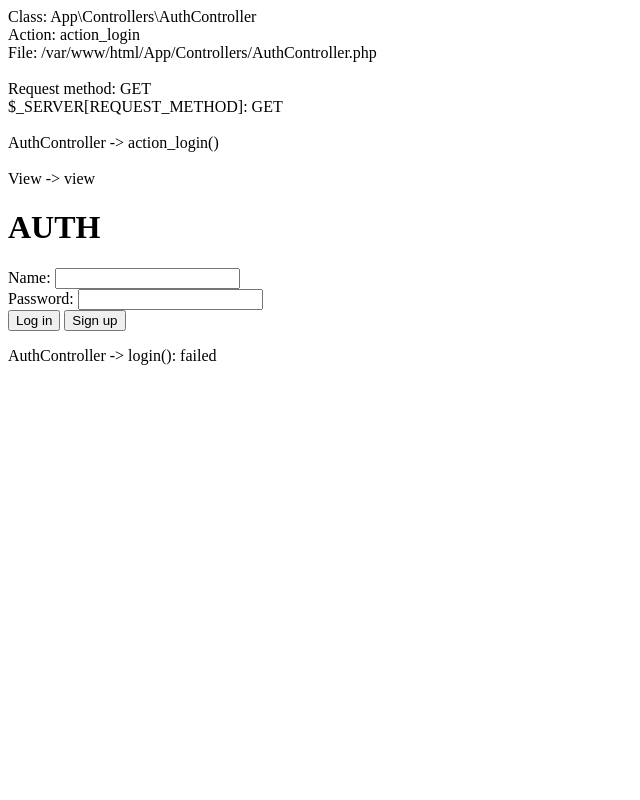
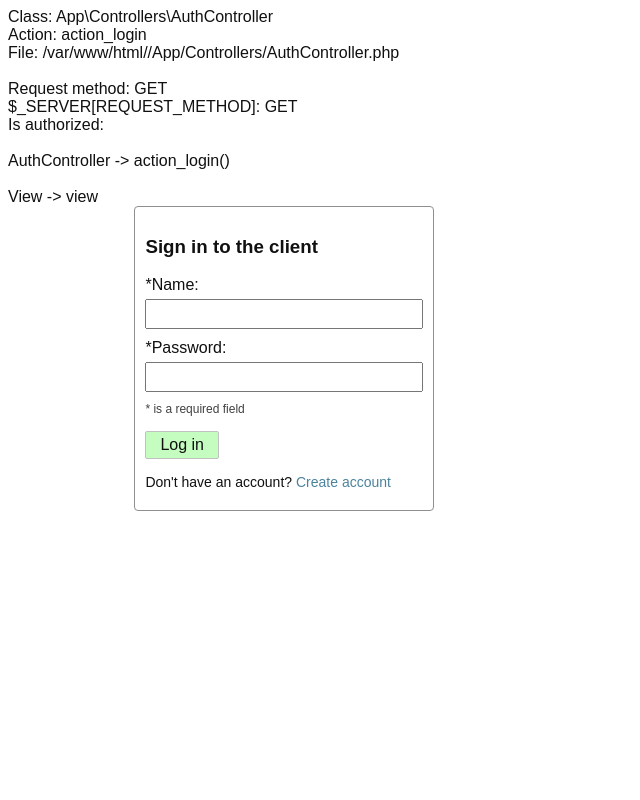
Before and after one commit to RShabanov/web_project, a PHP site: page /login in a window 1280 px wide. Shown: the whole page, without its empty margins (0-640 px from the left). Run offline with PHP 8.4, Linux system fonts and the light colour scheme; some libraries are stand-ins or nearby versions.

Commit message:
Add RegisterController but have a problem with redirection and registration

```diff
--- a/App/Config/routes.php
+++ b/App/Config/routes.php
@@ -20,5 +20,9 @@ return array(
     '/login' => [
         'controller' => 'auth',
         'action' => 'login'
-    ]
+    ],
+    '/create-account' => [
+        'controller' => 'register',
+        'action' => 'create_account'
+    ],
 );
--- a/App/Controllers/AuthController.php
+++ b/App/Controllers/AuthController.php
@@ -10,6 +10,7 @@ use App\Session;
 
 
 class AuthController extends BaseController {
+
     public function action_login() {
         if (Session::is_authorized()) {
             $this->response()->redirect('tasks/list');
@@ -18,20 +19,21 @@ class AuthController extends BaseController {
 
         $auth = new Auth;
         $auth->fill($this->request->post());
-        $this->response()->view('auth', compact('auth'));
 
+        if ($this->request->method() === 'POST') {
             if ($auth->match()) {
                 echo 'AuthController -> login(): successful<br>';
                 echo 'User_id: ' . $auth->user_id . '<br>';
                 Session::authorize($auth->user_id);
 
-            echo Session::is_authorized() . '<br>';
                 $this->response()->redirect('tasks/list');
             }
             else {
                 echo 'AuthController -> login(): failed';
+            }
+        }
 
-        }
+        $this->response()->view('auth', compact('auth'));
     }
 
     public function action_logout() {
@@ -40,9 +42,4 @@ class AuthController extends BaseController {
         $this->response()->redirect('login');
 
     }
-
-    public function action_signup() {
-        echo '<br>AuthController -> action_signup()<br>';
-
 }
-}
--- a/App/Controllers/BaseController.php
+++ b/App/Controllers/BaseController.php
@@ -13,10 +13,13 @@ class BaseController {
     public function __construct(Request $request) {
         $this->request = $request;
 
-        if (!Session::is_authorized() &&
-            !preg_match('~^/login$~', $this->request->url())) {
-            $this->response()->redirect('login');
-        }
+        echo 'Is authorized: ' . Session::is_authorized() . '<br>';
+
+        // if (!Session::is_authorized() &&
+        //     !preg_match('/AuthController$/', static::class) &&
+        //     !preg_match('/RegisterController$/', static::class)) {
+        //         $this->response()->redirect('login');
+        // }
     }
 
     public function response() {
--- a/App/Models/Auth.php
+++ b/App/Models/Auth.php
@@ -18,7 +18,7 @@ class Auth extends BaseModel {
     protected function is_valid() {
         if (parent::is_valid()) {
             if (empty($this->name) || empty($this->password))
-                $this->errors['authorization'] = 'Incorrect name or password';
+                $this->errors['authorization'] = 'All fields must be filled';
 
             return !$this->has_errors();
         }
@@ -26,7 +26,7 @@ class Auth extends BaseModel {
     }
 
     public function match() {
-        if (!empty($this->name) && !empty($this->password)) {
+        if ($this->is_valid()) {
             $set = [
                 ':name' => $this->name
             ];
@@ -39,6 +39,12 @@ class Auth extends BaseModel {
                         $this->user_id = intval($user['id']);
                         return true;
                     }
+                    else {
+                        $this->errors['authorization'] = 'Incorrect name or password';
+                    }
+                }
+                else {
+                    $this->errors['authorization'] = 'Incorrect name or password';
                 }
             }
         }
--- a/App/Models/BaseModel.php
+++ b/App/Models/BaseModel.php
@@ -29,11 +29,9 @@ class BaseModel {
                 $data[$attribute] = $this->$attribute;
             }
 
-            $sql->execute($data);
+            return $sql->execute($data);
 
-            print_r($sql->errorInfo());
-
-            return $sql->rowCount() === 1;
+            // return $sql->rowCount() === 1;
         }
         return false;
     }
@@ -46,11 +44,7 @@ class BaseModel {
                 $set[] = '`' . $attribute . '` = :' . $attribute;
             }
 
-            echo '<br>';
-            print_r($set);
-            echo '<br>';
-
-            $sql = static::get_db()->prepare('UPDATE `' . static::$table . '` SET ' . implode(', ', $set) . ' WHERE id = :id LIMIT 1;');
+            $sql = static::get_db()->prepare('UPDATE `' . static::$table . '` SET ' . implode(', ', $set) . ' WHERE `id` = :id LIMIT 1;');
 
             $data = [];
 
@@ -60,11 +54,9 @@ class BaseModel {
 
             $data['id'] = $this->id;
 
-            $sql->execute($data);
+            return $sql->execute($data);
 
-            if (empty($sql->errorInfo()))
-                return true;
-
+            // return $sql->rowCount() === 1;
         }
         return false;
     }
@@ -76,11 +68,14 @@ class BaseModel {
             $data = [];
             $data['id'] = $this->id;
 
-            $sql->execute($data);
+            return $sql->execute($data);
 
-            if (empty($sql->errorInfo()))
-                return true;
+            // return $sql->rowCount() === 1;
         }
+    }
+
+    public function delete_group(array $array) {
+
     }
 
     public static function get_all() {
--- a/App/Views/auth.php
+++ b/App/Views/auth.php
@@ -1,24 +1,40 @@
-<h1>AUTH</h1>
+<link rel="stylesheet" type="text/css" href="/Static/css/auth.css">
 
-<div class="auth-form-block">
-    <form action="" method='POST' class="auth-form">
-        <div class="form-group">
-            <label class="form__field-label">
-                <span class="field-label__title">Name:</span>
-                <input type="text" name="name" class="form__field-input" required autocomplete="off">
+<div class="auth-block__div">
+    <form action="/login" method='POST' class="auth-form__form" name="auth-form">
+        <h3 class="auth-form-title">Sign in to the client</h3>
+        <?php if (!empty($auth) && $auth->has_errors()):
+            foreach ($auth->get_errors() as $error): ?>
+                <div class="auth-form-group">
+                    <span class="auth-error-msg"><?= $error; ?></span>
+                </div>
+        <?php endforeach;
+            endif; ?>
+        <div class="auth-form-group">
+            <label class="auth-form__field-label">
+                <span class="auth-field-label__title">*Name:</span><br>
+                <input value="<?= empty($auth->name) ? '' : $auth->name ;?>" type="text" name="name" class="auth-form__field-input" required autocomplete="off">
             </label>
         </div>
 
-        <div class="form-group">
-            <label class="form__field-label">
-                <span class="field-label__title">Password:</span>
-                <input type="password" name="password" class="form__field-input" required autocomplete="off">
+        <div class="auth-form-group">
+            <label class="auth-form__field-label">
+                <span class="auth-field-label__title">*Password:</span><br>
+                <input value="<?= empty($auth->password) ? '' : $auth->password ;?>" type="password" name="password" class="auth-form__field-input" required autocomplete="off">
             </label>
         </div>
 
-        <div class="form-group">
+        <div class="auth-form-group">
+            <span class="auth-extra-info">* is a required field</span>
+        </div>
+
+        <div class="auth-form-group">
             <button class="btn-submit">Log in</button>
-            <button class="btn-sign-up">Sign up</button>
+        </div>
+
+        <div class="auth-form-group another-enter">
+            <span>Don't have an account?</span>
+            <a href="/create-account" class="another-enter__a">Create account</a>
         </div>
     </form>
 </div>
--- /dev/null
+++ b/Static/css/auth.css
@@ -0,0 +1,80 @@
+* {
+    box-sizing: border-box;
+    font-family: sans-serif;
+
+    color: #101010;
+}
+
+.auth-block__div {
+    width: 80%;
+    margin: auto;
+}
+
+.auth-block__div > .auth-form__form {
+    border: 1px solid #8f8f8f;
+    border-radius: 4px;
+
+    padding: 10px;
+    width: 300px;
+
+    background-color: #fff;
+}
+
+.auth-form__form > .auth-form-group {
+    margin-bottom: 10px;
+}
+
+.auth-form-group > .auth-error-msg {
+    font-size: 14px;
+    color: #dc4c4c;
+}
+
+.auth-form-group > .auth-extra-info {
+    font-size: 12px;
+    color: #404040;
+}
+
+.auth-form__field-label > .auth-field-label__title {
+    cursor: pointer;
+    font-size: 16px;
+}
+
+.auth-form__field-label > .auth-form__field-input {
+    width: 100%;
+    height: 30px;
+
+    font-size: 16px;
+
+    margin-top: 5px;
+}
+
+.auth-form__form > .another-enter {
+    font-size: 14px;
+    margin-top: 15px;
+}
+
+.another-enter > .another-enter__a {
+    text-decoration: none;
+    color: #4a839e;
+}
+
+
+.auth-form-group > .auth-form-title {
+    color: #222;
+}
+
+.auth-form-group > .btn-submit {
+    min-width: 70px;
+
+    text-align: center;
+    font-size: 16px;
+
+    cursor: pointer;
+
+    border-radius: 2px;
+    border: 1px solid #c1c1c1;
+
+    background-color: #c5fdc0;
+    padding: 4px 14px;
+    margin-top: 5px;
+}
```
Also changed, not shown: App/Controllers/RegisterController.php (added, +44 -0 lines), App/Controllers/TaskController.php (+12 -1 lines), App/Models/Register.php (added, +61 -0 lines), App/Views/partials/header.php (+4 -7 lines), App/Views/register.php (added, +47 -0 lines), Static/js/task_list.js (+16 -2 lines). Lines whose indentation alone changed are shown as unchanged.
